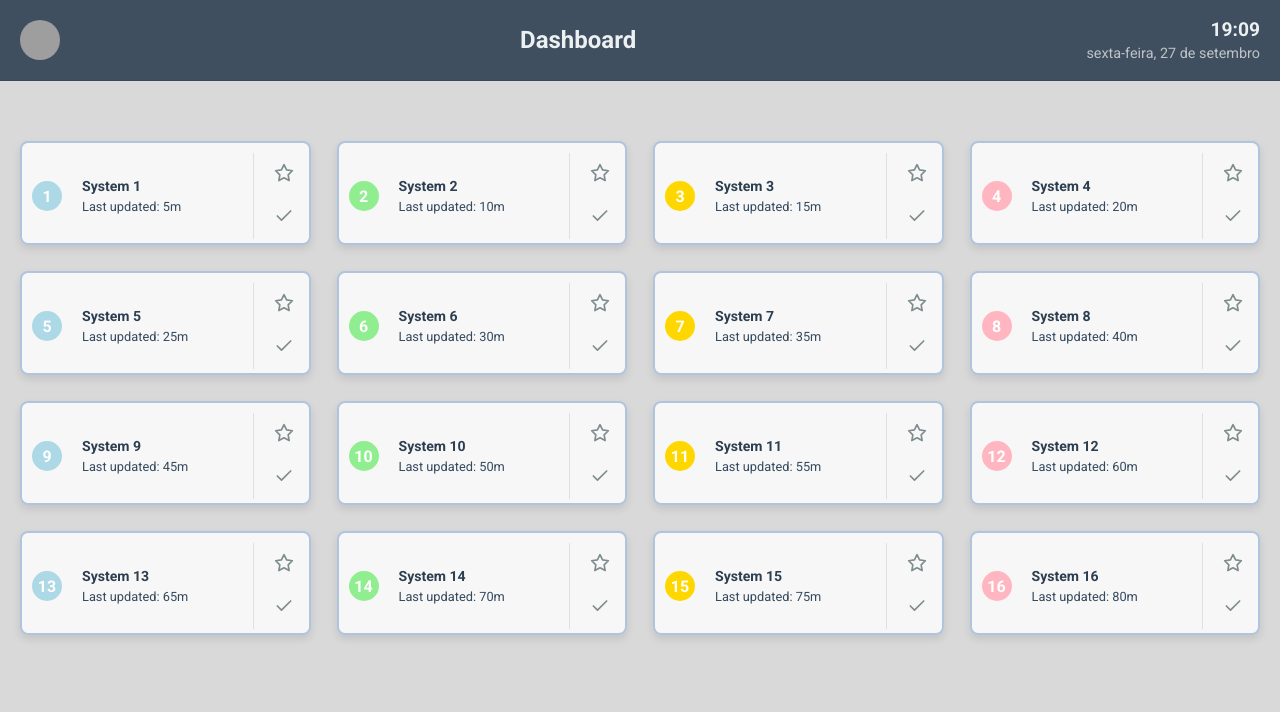
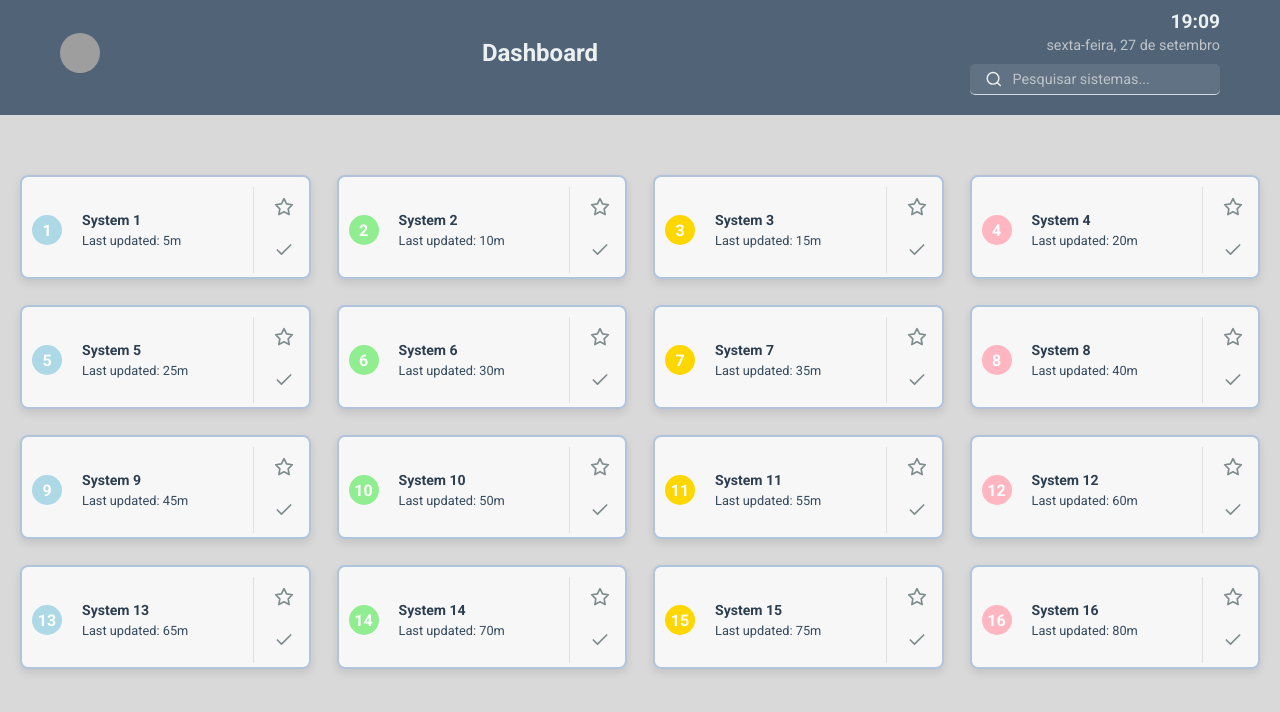
Before and after one commit to sagacello/mater-imperium-front, a React (Vite) app: page / in a window 1280 px wide. Shown: the top 712 px of the page. Built offline with nearby package versions, Linux system fonts and the light colour scheme; grey boxes are pictures that could not be loaded.

Commit message:
add dynamic search bar to header

```diff
--- a/src/components/Header/index.tsx
+++ b/src/components/Header/index.tsx
@@ -2,12 +2,30 @@ import React, { useEffect, useState } from 'react';
 import './styles.css';
 import { HeaderProps } from './types';
 
-export const Header: React.FC<HeaderProps> = ({ avatarUrl }) => {
+export const Header: React.FC<HeaderProps> = ({ avatarUrl, onSearch }) => {
   const [dateTime, setDateTime] = useState(new Date());
+  const [searchTerm, setSearchTerm] = useState('');
 
   useEffect(() => {
-    setDateTime(new Date());
+    const timer = setInterval(() => setDateTime(new Date()), 1000);
+    return () => clearInterval(timer);
   }, []);
+
+  const SearchIcon = () => (
+    <svg
+      width="20"
+      height="20"
+      viewBox="0 0 24 24"
+      fill="none"
+      stroke="currentColor"
+      strokeWidth="2"
+      strokeLinecap="round"
+      strokeLinejoin="round"
+    >
+      <circle cx="11" cy="11" r="8" />
+      <line x1="21" y1="21" x2="16.65" y2="16.65" />
+    </svg>
+  );
 
   const formatDate = (date: Date) => {
     const options: Intl.DateTimeFormatOptions = {
@@ -25,8 +43,15 @@ export const Header: React.FC<HeaderProps> = ({ avatarUrl }) => {
     });
   };
 
+  const handleSearch = (e: React.ChangeEvent<HTMLInputElement>) => {
+    const value = e.target.value;
+    setSearchTerm(value);
+    onSearch(value);
+  };
+
   return (
     <header className="header">
+      <div className="header-content">
         <div className="header-left">
           <img src={avatarUrl} alt="Avatar" className="avatar" />
         </div>
@@ -36,7 +61,19 @@ export const Header: React.FC<HeaderProps> = ({ avatarUrl }) => {
         <div className="header-right">
           <span className="time">{formatTime(dateTime)}</span>
           <span className="date">{formatDate(dateTime)}</span>
+          <div className="search-bar">
+            <SearchIcon />
+            <input
+              type="text"
+              placeholder="Pesquisar sistemas..."
+              value={searchTerm}
+              onChange={handleSearch}
+            />
+          </div>
+        </div>
       </div>
     </header>
   );
 };
+
+export default Header;
--- a/src/components/Header/styles.css
+++ b/src/components/Header/styles.css
@@ -1,13 +1,15 @@
 .header {
+  background-color: #41566be3;
+  color: #ecf0f1;
+  font-family: 'Roboto', sans-serif;
+  padding: 10px 60px;
+}
+
+.header-content {
   display: flex;
   justify-content: space-between;
   align-items: center;
-  padding: 10px 20px;
-  background-color: #2c3e50e3;
-  color: #ecf0f1;
-  border-bottom: 1px solid #34495ed5;
-  height: 60px;
-  font-family: 'Roboto', sans-serif;
+  margin-bottom: 10px;
 }
 
 .header-left {
@@ -50,10 +52,55 @@
   color: #bdc3c7;
 }
 
+.search-bar {
+  display: flex;
+  align-items: center;
+  background-color: rgba(236, 240, 241, 0.1);
+  border-radius: 5px;
+  padding: 5px 15px;
+  margin-top: 10px;
+  width: 220px;
+  transition: all 0.3s ease;
+  border-bottom: 1px solid #ecf0f3d5;
+  font-size: 0.9em;
+}
+
+.search-bar input {
+  font-family: 'Roboto';
+}
+
+.search-bar:hover {
+  background-color: rgba(236, 240, 241, 0.2);
+}
+
+.search-bar svg {
+  margin-right: 10px;
+  transition: all 0.3s ease;
+}
+
+.search-bar:hover svg {
+  stroke: #ecf0f1;
+}
+
+.search-bar input {
+  background: none;
+  border: none;
+  color: #ecf0f1;
+  font-size: 1em;
+  width: 100%;
+  outline: none;
+}
+
+.search-bar input::placeholder {
+  color: #bdc3c7;
+}
+
 @media (max-width: 768px) {
   .header {
-    padding: 10px;
-    height: auto;
+    padding: 10px 20px;
+  }
+
+  .header-content {
     flex-wrap: wrap;
   }
 
@@ -79,11 +126,16 @@
   .date {
     font-size: 0.8em;
   }
+
+  .search-bar {
+    width: 100%;
+    margin-top: 10px;
+  }
 }
 
 @media (max-width: 400px) {
   .header {
-    padding: 8px;
+    padding: 8px 15px;
   }
 
   .avatar {
@@ -102,4 +154,17 @@
   .date {
     font-size: 0.7em;
   }
+
+  .search-bar {
+    display: flex;
+    align-items: center;
+    background-color: rgba(236, 240, 241, 0.1);
+    border-radius: 5px;
+    padding: 5px 15px;
+    margin-top: 10px;
+    width: 190px;
+    transition: all 0.3s ease;
+    font-size: 0.7em;
+
+  }
 }
--- a/src/components/Header/types.ts
+++ b/src/components/Header/types.ts
@@ -1,3 +1,4 @@
 export interface HeaderProps {
   avatarUrl: string;
+  onSearch: (value: string) => void;
 }
--- a/src/pages/SystemsDashboard/index.tsx
+++ b/src/pages/SystemsDashboard/index.tsx
@@ -1,4 +1,4 @@
-import React from 'react';
+import React, { useState } from 'react';
 import './styles.css';
 import { Header } from '../../components/Header';
 import { SystemCard } from '../../components/SystemCard';
@@ -24,12 +24,24 @@ const systems: System[] = [
 ];
 
 export const SystemsDashboard: React.FC = () => {
+  const [filteredSystems, setFilteredSystems] = useState(systems);
+
+  const handleSearch = (searchTerm: string) => {
+    const filtered = systems.filter((system) =>
+      system.name.toLowerCase().includes(searchTerm.toLowerCase()),
+    );
+    setFilteredSystems(filtered);
+  };
+
   return (
     <div className="systems-dashboard">
-      <Header avatarUrl="https://example.com/megaman-avatar.jpg" />
+      <Header
+        avatarUrl="https://example.com/megaman-avatar.jpg"
+        onSearch={handleSearch}
+      />
       <div className="systems-container">
         <div className="systems-list">
-          {systems.map((system, index) => (
+          {filteredSystems.map((system, index) => (
             <SystemCard key={index} system={system} index={index + 1} />
           ))}
         </div>
@@ -37,3 +49,5 @@ export const SystemsDashboard: React.FC = () => {
     </div>
   );
 };
+
+export default SystemsDashboard;
```
Lines whose indentation alone changed are shown as unchanged.
